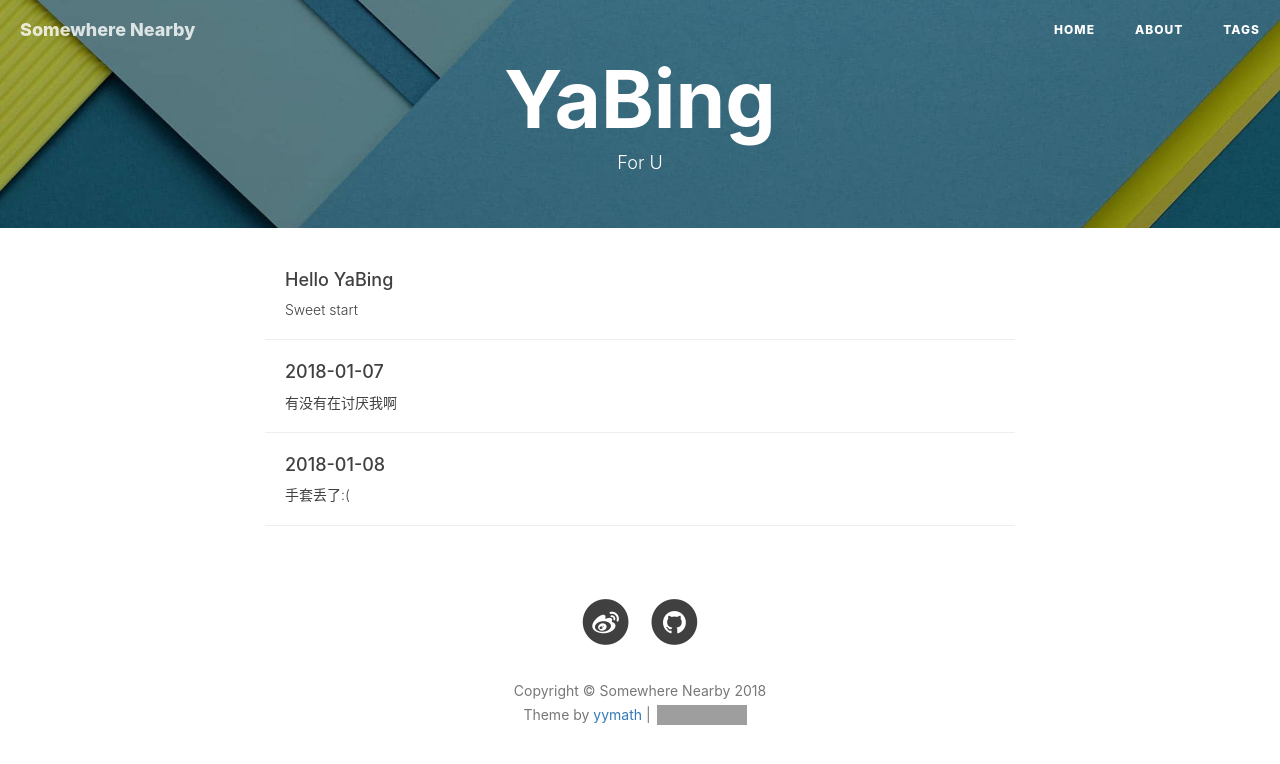
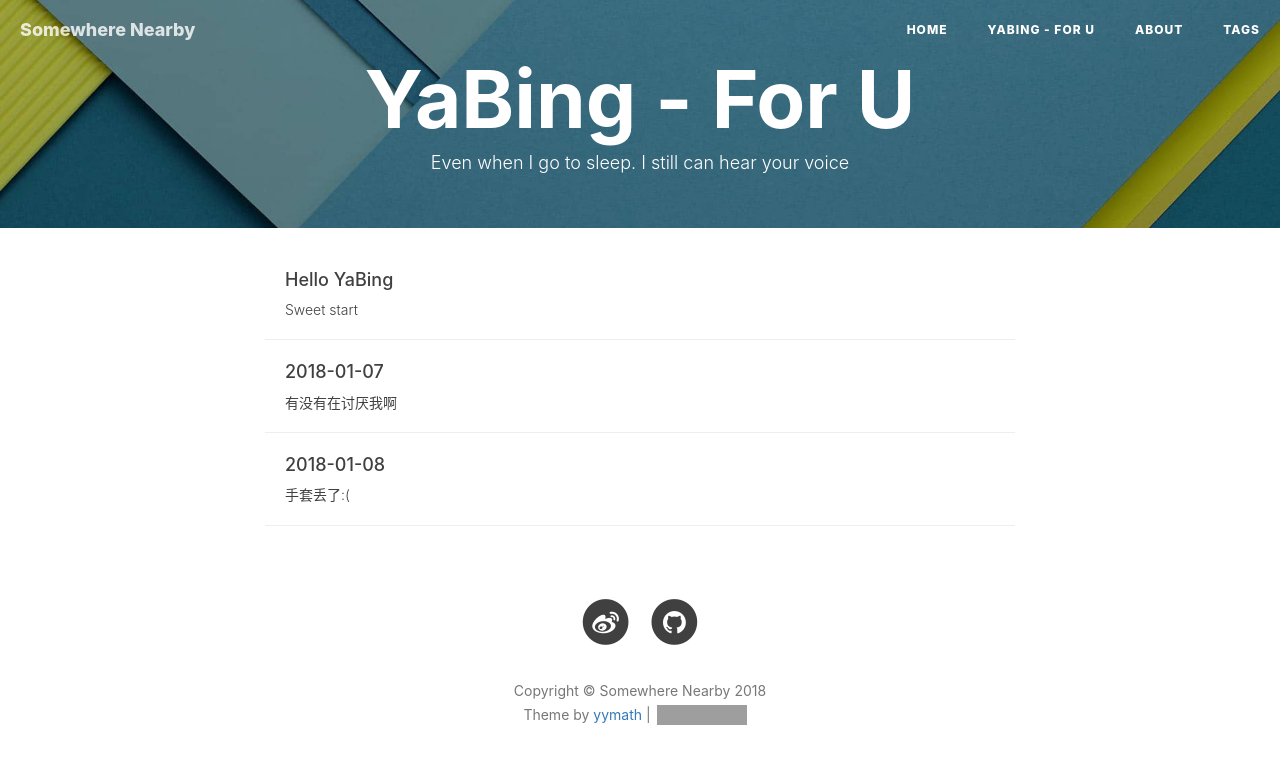
Before and after one commit to yymath/yymath.github.io, a Jekyll site: the page built from img/in-post/post-alitrip-pd/YaBing.html, in a window 1280 px wide. Shown: the top 764 px of the page. Built offline with Jekyll 4.4.1, drawn with Linux system fonts in a browser that asks for light colours; nearby versions of some CDN libraries; comment, search, counter and statistics services are not loaded; grey boxes are pictures that could not be loaded.

Commit message:
update desc

```diff
--- a/_config.yml
+++ b/_config.yml
@@ -58,7 +58,7 @@ ba_track_id: f85b8838d6f8ba5aa1afd0be5d408e85
 
 # Sidebar settings
 sidebar: true                           # whether or not using Sidebar.
-sidebar-about-description: "人生有终点，但是技术没有终点！"
+sidebar-about-description: "I wanna ask you not to cry. I'll always be by your side"
 sidebar-avatar: /img/avatar-papio.jpg      # use absolute URL, seeing it's used in both `/` and `/about/`
 
 
--- a/img/in-post/post-alitrip-pd/YaBing.html
+++ b/img/in-post/post-alitrip-pd/YaBing.html
@@ -1,7 +1,7 @@
 ---
-title: YaBing
+title: YaBing - For U
 layout: default
-description: For U
+description: Even when I go to sleep. I still can hear your voice
 header-img: "img/tag-bg.jpg"
 ---
 
```
Also changed, not shown: _includes/about/zh.md (+1 -1 lines).
